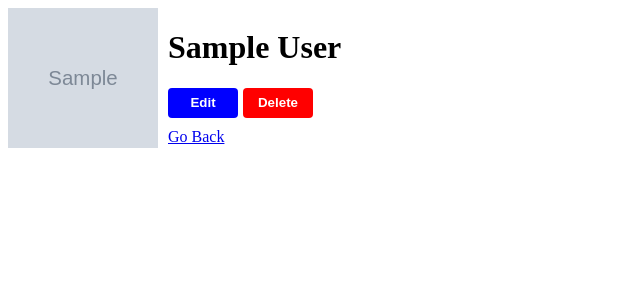
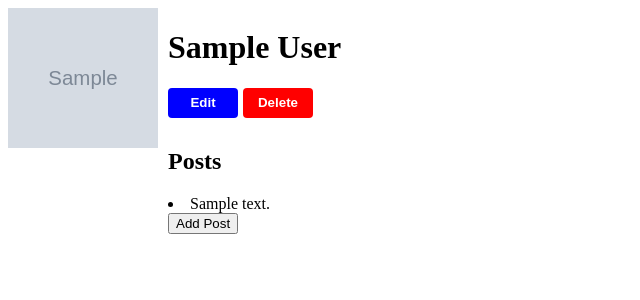
Before and after one commit to connertran/25_SQLAlchemy-Exercise2, a Flask app: page /user/1 in a window 1280 px wide. Shown: the top 300 px of the page, without its empty margins (0-640 px from the left). Run offline with Flask 3, Linux system fonts and the light colour scheme; tables that the repository leaves empty hold one stand-in row (values such as "Sample post"); grey boxes marked "Sample" are stand-in pictures.

Commit message:
added Post model, added post form, saving the info to db with user_id

```diff
--- a/app.py
+++ b/app.py
@@ -3,7 +3,7 @@
 
 from flask import Flask,request, render_template, redirect, flash, session
 from flask_debugtoolbar import DebugToolbarExtension
-from models import db, connect_db, User
+from models import db, connect_db, User, Post
 
 app = Flask(__name__)
 app.config['SQLALCHEMY_DATABASE_URI'] = 'postgresql:///blogly'
@@ -47,7 +47,10 @@ def saving_user_info():
 def show_details(user_id):
     """showing detail page"""
     individual_user= User.query.get_or_404(user_id)
-    return render_template('profile.html', user_info = individual_user)
+
+    posts = Post.query.filter_by(user_id=user_id).all()
+
+    return render_template('profile.html', user_info = individual_user, posts=posts)
 
 @app.route('/user/delete/<int:user_id>', methods=['POST'])
 def delete_user(user_id):
@@ -79,3 +82,21 @@ def change_user_info(user_id):
     db.session.add(user)
     db.session.commit()
     return redirect(f'/user/{user.id}')
+
+@app.route('/users/<int:user_id>/posts/new')
+def show_post_form(user_id):
+    """show form to add a post for that user"""
+    user = User.query.get(user_id)
+    return render_template('post-form.html', user=user)
+
+@app.route('/users/<int:user_id>/posts/new',methods=["POST"])
+def receive_post_info(user_id):
+    """handle add form; add post to db"""
+    user = User.query.get(user_id)
+    title = request.form['title']
+    content= request.form['content']
+
+    p = Post(title=title, content=content, user_id = user.id)
+    db.session.add(p)
+    db.session.commit()
+    return redirect(f'/user/{user.id}')
--- a/templates/profile.html
+++ b/templates/profile.html
@@ -21,7 +21,15 @@
 <form action="/user/delete/{{user_info.id}}" method="POST"><button id="delete-btn">Delete</button>
 </form>
 </div>
-<a href="/">Go Back</a>
+<h2>Posts</h2>
+<div>
+    {%for post in posts%}
+    <li>{{post.content}}
+    </li>
+    {%endfor%}
+</div>
+<form action="/users/{{user_info.id}}/posts/new"><button>Add Post</button>
+</form>
 </div>
 </div>
 
```
Also changed, not shown: models.py (+16 -2 lines), templates/post-form.html (added, +21 -0 lines).
